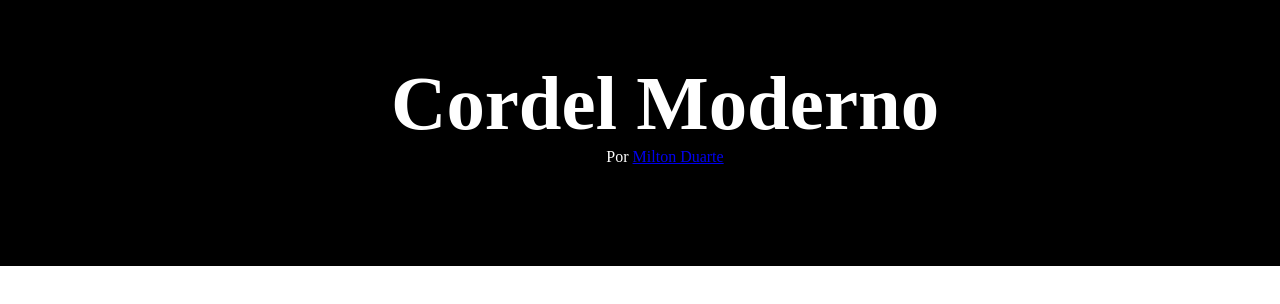
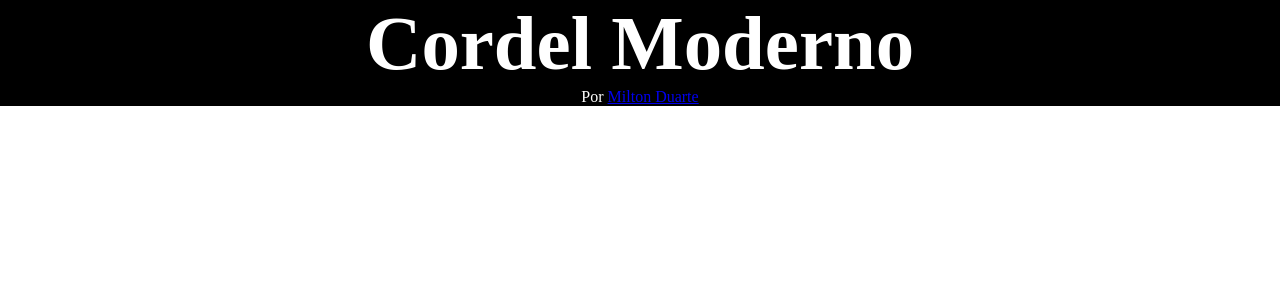
Before and after one commit to MatheusHBn/vs-code, a plain HTML site: page cordel/cordel.html in a window 1280 px wide. Drawn offline with Linux system fonts and the light colour scheme.

Commit message:
Update style.css

```diff
--- a/cordel/style.css
+++ b/cordel/style.css
@@ -18,15 +18,10 @@
 header{
     background-color: var(--var-cor1);
     color: var(--var-cor2);
-    padding: 60px 50px 50px 100px;
+
     text-align: center;
-    display: relative;
 }
 
 header > h1{
     font-size: 6vw;
 }
-
-header > p{
-    padding-bottom: 50px;
-}
```
